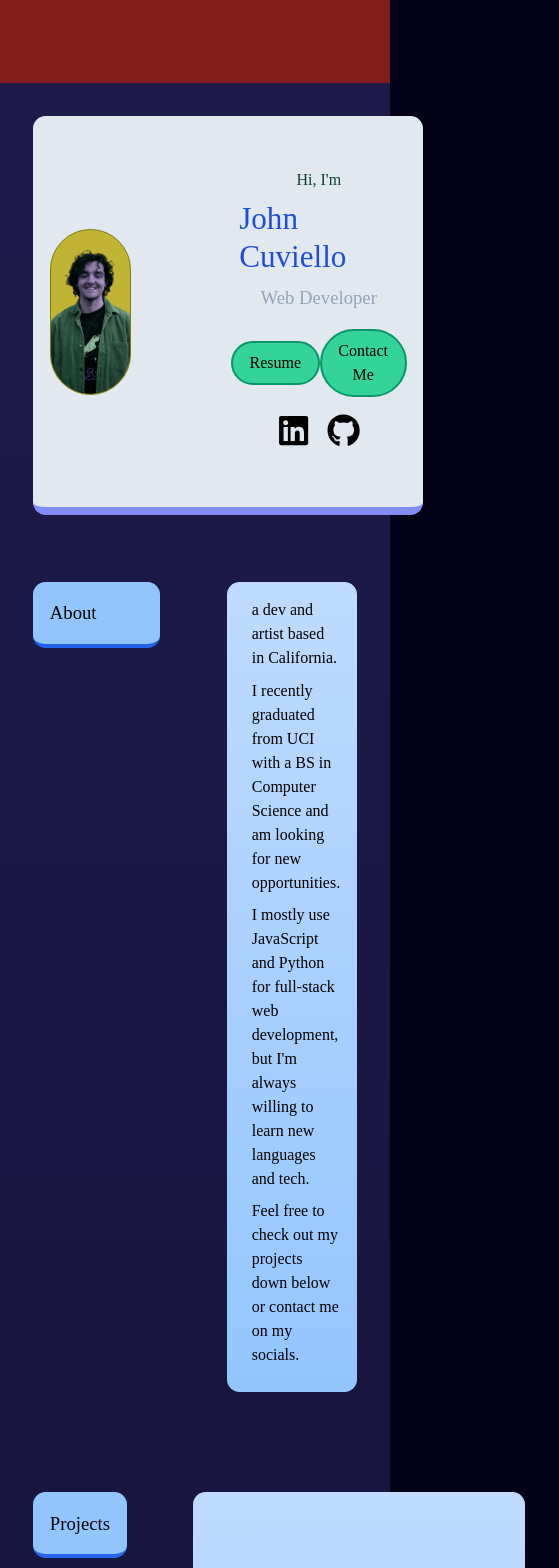
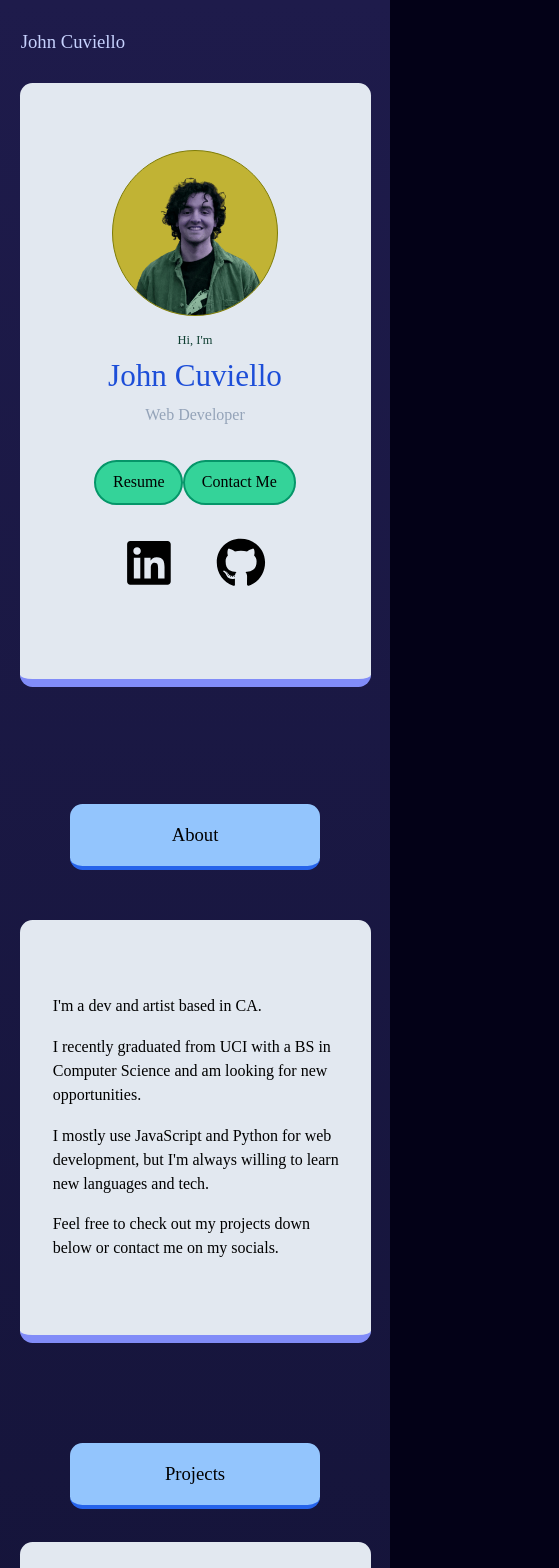
Before and after one commit to parmeyjohn/portfolio, a React (Create React App) app: page / in a window 390 px wide. Shown: the top 1568 px of the page, 559 px wide, since content can reach past the window. Built offline with nearby package versions, Linux system fonts and the light colour scheme; grey boxes are pictures that could not be loaded; a web font is replaced by a local one.

Commit message:
fixed mobile colors and format

```diff
--- a/src/App.js
+++ b/src/App.js
@@ -4,67 +4,76 @@ import { Project } from "./components/Project";
 
 const App = () => {
   return (
-    <div className=" h-auto w-full bg-gradient-to-b from-indigo-950 to-slate-950">
-      <nav className="sticky h-20 w-full max-w-2xl mx-auto bg-red-900">
+    <div className="h-auto w-full w-2xl bg-gradient-to-b from-indigo-950 to-slate-950">
+      <nav className=" md:flex text-indigo-200 text-lg sticky h-20 w-full max-w-2xl p-4 mx-auto flex justify-between items-center">
+        <a className="whitespace-nowrap p-1">John Cuviello</a>
+        <div className="flex justify-end items-center">
+        <div className="flex invisible">
+          <a href='#about' className="p-2 hover:underline hover:text-indigo-200 transition-all ">About</a>
+          <a href='#projects' className="p-2 hover:underline hover:text-indigo-200 transition-all ">Projects</a>
+          <a href='#experience' className="p-2 hover:underline hover:text-indigo-200 transition-all ">Experience</a>
+          <a href='#contact' className="p-2 hover:underline hover:text-indigo-200 transition-all ">Contact Me</a>
+        </div>
+        </div>
+      </nav>
 
-      </nav>
-      <div className="w-full h-full max-w-2xl mx-auto">
-        <div className="bg-slate-200 border-b-8 border-b-indigo-400 rounded-xl h-96 w-full m-8 p-4 z-20 flex items-center justify-center">
-          <div className="flex justify-center items-center mr-24">
+      <div className="w-full h-full max-w-2xl mx-auto mb-16">
+        <div className="bg-slate-200 border-b-8 border-b-indigo-400 rounded-xl h-auto py-16 w-[90%] mx-auto p-4 z-20 flex flex-col md:flex-row items-center justify-center">
+          <div className="flex justify-center items-center md:mr-24">
             <img
               src={require("./images/editedProfile.png")}
               alt="Portrait of John Cuviello"
               className="hover:bg-emerald-800 transition-all duration-100 ease-in-out bg-emerald-400 border border-emerald-600 rounded-full w-40 h-40 object-cover object-top -hue-rotate-90 mx-auto"
             ></img>
           </div>
-          <div className="h-auto">
-            <p className="text-center">Hi, I'm</p>
-            <p className="text-3xl font-medium text-blue-700 p-2">
+          <div className="h-fit text-center my-4">
+            <p className="text-xs mb-2">Hi, I'm</p>
+            <p className="text-3xl font-medium text-blue-700 pb-2">
               John Cuviello
             </p>
-            <p className="text-lg text-center text-slate-400">
+            <p className=" text-center text-slate-400">
               Web Developer
             </p>
 
-            <div className="flex justify-around items-center my-4">
+            <div className="flex justify-around items-center my-8 h-fit">
               <button className="rounded-full border-2 border-emerald-600 bg-emerald-400 hover:bg-emerald-500 transition-all duration-75 p-2 px-4">Resume</button>
               <button className="rounded-full border-2 border-emerald-600 bg-emerald-400 hover:bg-emerald-500 transition-all duration-75 p-2 px-4">Contact Me</button>
             </div>
-            <div className="flex justify-center m-2">
+            <div className="flex justify-around m-2 h-fit">
               <a
                 href="https://www.linkedin.com/in/johncuv/"
                 className="point-on front px-2 h-fit"
               >
-                <FaLinkedin href="google.com" size="2rem" />
+                <FaLinkedin href="google.com" size="3rem" />
               </a>
               <a
                 href="https://github.com/parmeyjohn"
                 className="point-on front px-2 h-fit"
               >
-                <FaGithub size="2rem" />
+                <FaGithub size="3rem" />
               </a>
             </div>
           </div>
         </div>
 
-        <div className="flex justify-between w-full h-auto">
-          <div className="bg-blue-300 w-60 h-fit rounded-xl p-4 m-8 sticky border-b-4 border-blue-600">
+        <div id='about' className="flex flex-col md:flex-row justify-between w-full h-auto my-20">
+          <div className="bg-blue-300 text-center w-60 h-fit rounded-xl p-4  my-8 mx-auto md:m-8 sticky border-b-4 top-72 border-blue-600">
             <h2 className="text-lg ">About</h2>
           </div>
-          <div className="h-screen w-60 m-8">
-            <div className="bg-gradient-to-t w-full from-blue-300 to-blue-200 rounded-xl p-4 h-fit">
+          <div className="h-auto w-[90%] md:w-80 mx-auto m-4 md:m-8 z-10">
+            <div className="bg-slate-200 border-b-8 border-b-indigo-400 w-full rounded-xl p-4 py-16 h-fit">
               <ul className="ml-2">
-                <li className="pb-2">a dev and artist based in California.</li>
-                <li className="pb-2">
+                <li className="p-2">I'm a dev and artist based in CA.</li>
+                <li className="p-2">
                   I recently graduated from UCI with a BS in Computer Science
                   and am looking for new opportunities.
                 </li>
-                <li className="pb-2">
-                  I mostly use JavaScript and Python for full-stack web
+                <li className="p-2">
+                  I mostly use JavaScript and Python for web
                   development, but I'm always willing to learn new languages and
                   tech.
                 </li>
-                <li className="pb-2">
+                <li className="p-2">
                   Feel free to check out my projects down below or contact me on
                   my socials.
                 </li>
@@ -73,11 +82,11 @@ const App = () => {
           </div>
         </div>
 
-        <div className="flex justify-between w-full h-auto">
-          <div className="bg-blue-300 w-60 h-fit rounded-xl p-4 m-8 sticky top-72 border-b-4 border-blue-600">
+        <div id='projects' className="flex flex-col md:flex-row justify-between w-full h-auto">
+          <div className="bg-blue-300 w-60 h-fit rounded-xl p-4 mx-auto text-center md:m-8 sticky top-72 border-b-4 border-blue-600">
             <h2 className="text-lg">Projects</h2>
           </div>
-          <div className="h-full w-96">
+          <div className="h-full w-[90%] md:w-80 mx-auto md:m-8 z-10">
             <Project
               title={"Cooldown"}
               link={"usecooldown.com"}
@@ -120,17 +129,18 @@ const App = () => {
           </div>
         </div>
 
-        <div className="w-full flex flex-col h-auto">
-          <div className="bg-blue-300 w-60 h-fit rounded-xl p-4 m-8 sticky top-72 border-b-4 border-blue-600 z-10">
+        <div id='experience' className="w-full flex flex-col h-auto">
+          <div className="bg-blue-300 text-center w-60 h-fit rounded-xl p-4 mx-auto md:m-8 sticky top-72 border-b-4 border-blue-600 z-10">
             <h2 className="text-lg">Experience</h2>
           </div>
-          <div className="flex justify-between w-full h-auto">
-            <div className="w-60 flex mx-8 my-2 justify-end sticky top-[22.5rem]">
-              <div className="bg-blue-600 w-fit p-4 rounded-xl ">
+
+          <div className="flex flex-col md:flex-row justify-between w-full h-auto">
+            <div className="w-60 flex mx-auto my-2 justify-center md:justify-end sticky top-[22.5rem] z-10 md:z-0">
+              <div className="bg-blue-600 w-fit p-4 rounded-xl">
                 <h2 className="">2022</h2>
               </div>
             </div>
-            <div className="h-full w-96">
+            <div className="h-full w-[90%] md:w-80 mx-auto md:m-8 z-20">
               <Experience
                 title={"B.S in Computer Science"}
                 company={"UCI"}
@@ -154,13 +164,14 @@ const App = () => {
               ></Experience>
             </div>
           </div>
-          <div className="flex justify-between w-full h-auto">
-            <div className="w-60 flex m-8 justify-end sticky top-[22.5rem]">
+
+          <div className="flex flex-col items-center md:flex-row justify-between w-full h-auto">
+          <div className="w-60 flex mx-auto my-2 justify-center md:justify-end sticky top-[22.5rem] z-10 md:z-1">
               <div className="bg-blue-600 w-fit p-4 rounded-xl ">
-                <h2 className="text-md">2021</h2>
+                <h2 className="">2021</h2>
               </div>
             </div>
-            <div className="h-full w-96">
+            <div className="h-full w-[90%] md:w-80 z-20">
               <Experience
                 title={"Team Member"}
                 company={"Chipotle"}
@@ -182,12 +193,12 @@ const App = () => {
           </div>
         </div>
 
-        <div className="flex justify-between w-full h-auto">
-          <div className="bg-blue-300 w-60 h-fit rounded-xl p-4 m-8 sticky top-72 border-b-4 border-blue-600">
-            <h2 className="text-lg ">Contact</h2>
+        <div id='contact' className="flex flex-col md:flex-row justify-between w-full h-screen">
+          <div className="bg-blue-300 w-60 h-fit rounded-xl p-4 text-center mx-auto md:m-8 sticky top-72 border-b-4 border-blue-600">
+            <h2  className="text-lg ">Contact</h2>
           </div>
-          <div className="h-screen w-96">
-            <div className="bg-gradient-to-t from-blue-300 to-blue-200 rounded-xl p-4 m-8 h-fit">
+          <div className="h-screen w-[90%] mx-auto md:w-80 flex justify-center items-center z-10">
+            <div className="bg-slate-200 border-b-8 border-b-indigo-400 rounded-xl p-4 h-fit">
               <p>
                 LinkedIn or Email are the most reliable ways to contact me. I
                 would add other socials but I don't use them
--- a/src/components/Experience.js
+++ b/src/components/Experience.js
@@ -1,6 +1,6 @@
 const Experience = ({ title, company, subtitle, bullets }) => {
   return (
-    <div className="bg-gradient-to-t from-blue-300 to-blue-200 rounded-xl p-4 m-8 h-fit">
+    <div className="bg-slate-200 border-b-8 border-b-indigo-400 rounded-xl p-4 my-8 h-fit">
       <h1 className="text-[1.0rem] text-blue-700 font-semibold">{title} </h1>
       <h2 className="text-[0.8rem]">@ {company}</h2>
       <ul className="">
--- a/src/components/Project.js
+++ b/src/components/Project.js
@@ -5,7 +5,7 @@ const Project = ({ title, link, media, bullets, tags }) => {
 
 
   return (
-    <div className="bg-gradient-to-t from-blue-300 to-blue-200 rounded-xl p-4 m-8 h-fit">
+    <div className="bg-slate-200 border-b-8 border-b-indigo-400 rounded-xl p-4 my-8 h-fit z-10">
 
       <div className="flex justify-center">
       <iframe width="360" height="200" src="https://www.youtube.com/embed/CHxTcQiFjGk?si=fKD90uyY7FRQf6tM" title="YouTube video player" frameborder="0" allow="accelerometer; autoplay; clipboard-write; encrypted-media; gyroscope; picture-in-picture; web-share" allowfullscreen></iframe>      </div>
```
